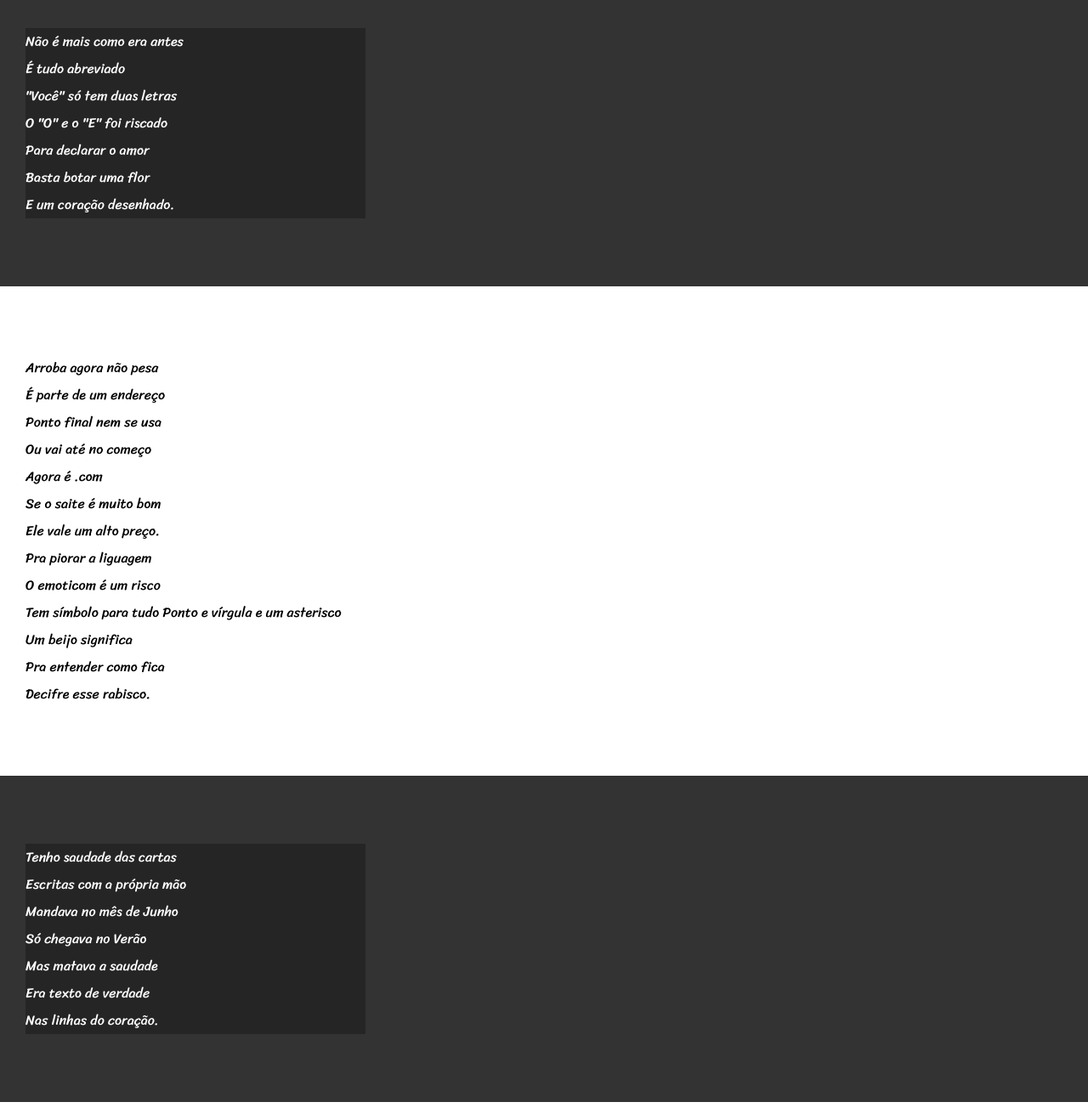
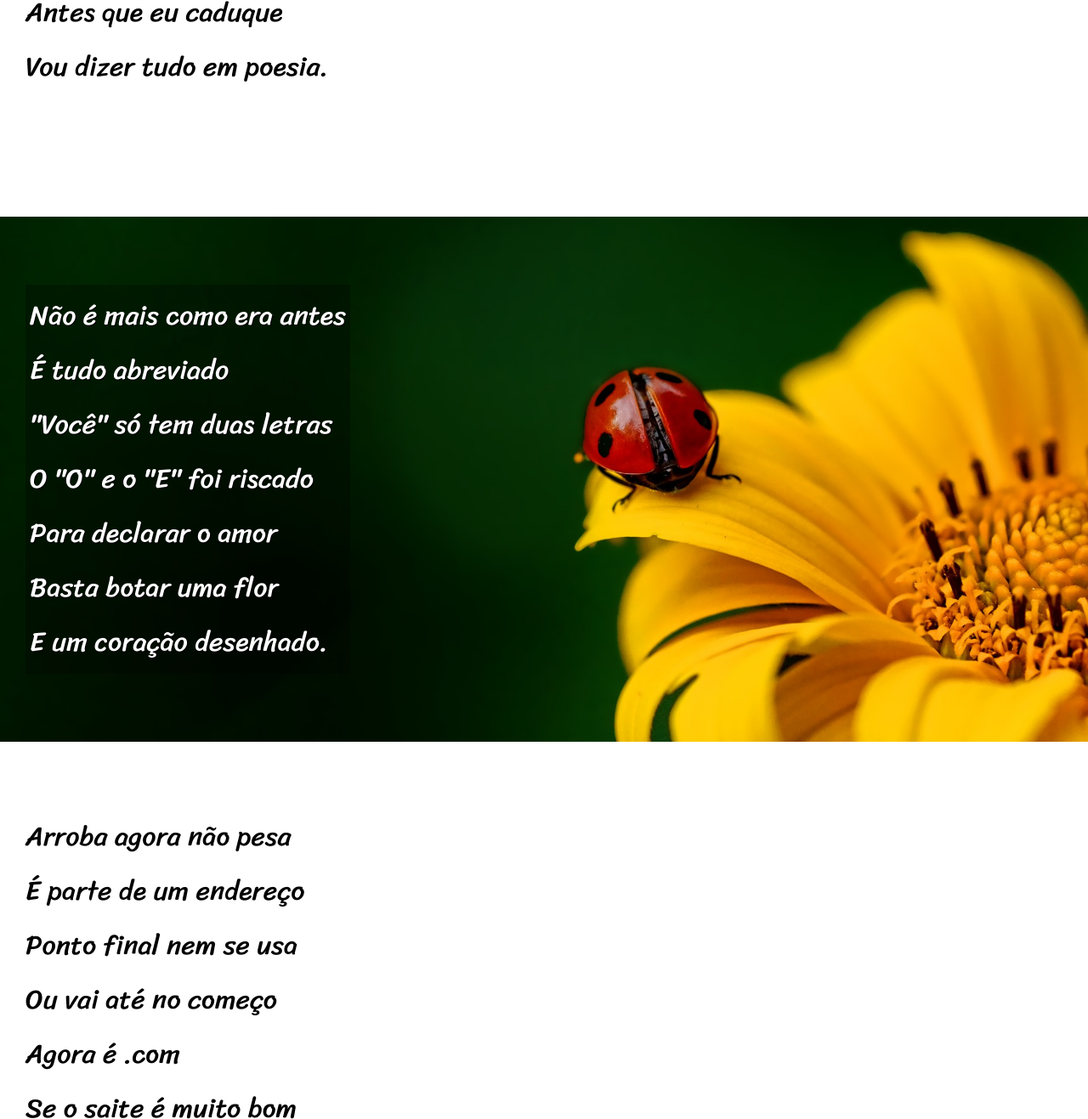
Before and after one commit to silmara502/cordel, a plain HTML site: page cordel.html in a window 1280 px wide. Shown: the part 676-1993 px from the top of the page at 85% size. Drawn offline with Linux system fonts and the light colour scheme.

Commit message:
Efeito Parallax

```diff
--- a/cordel.html
+++ b/cordel.html
@@ -30,7 +30,7 @@
         </section>
 
 
-        <section class="imagem">
+        <section class="imagem" id="img01">
             <p>
                 Não é mais como era antes <br>
                 É tudo abreviado <br>
@@ -66,7 +66,7 @@
 
         </section>
 
-        <section class="imagem">
+        <section class="imagem" id="img02">
             <p>
                 Tenho saudade das cartas <br>
                 Escritas com a própria mão <br>
--- a/style.css
+++ b/style.css
@@ -22,6 +22,7 @@ header>h1{
     padding-top: 50px;
     font-variant: small-caps;
     font-family: 'Passion One', cursive;
+    font-size: 10vw;
 }
 header p{
     padding-bottom: 50px;
@@ -42,6 +43,10 @@ section{
     line-height: 2em;
     font-family: 'Sriracha', cursive;
     padding-left: 30px;
+    font-size: 2.5vw;
+}
+section p{
+    padding-bottom: 2em;
 }
 
 section.normal{
@@ -51,10 +56,24 @@ section.normal{
 section.imagem{
     background-color: rgb(51, 51, 51);
     color: white;
+    background-position: right;
+    background-size: cover;
+    background-attachment: fixed;
 }
 section.imagem > p{
-    width: 400px;
+    display: inline-block;
+    padding: 5px;
     background-color: rgba(0, 0, 0, 0.281);
+    text-shadow:  1px 1px 0px black;
+}
+
+section#img01{
+    background-image: url(imagens/background001.jpg);
+
+}
+section#img02{
+    background-image: url(imagens/background002.jpg);
+
 }
 
 footer{
```
